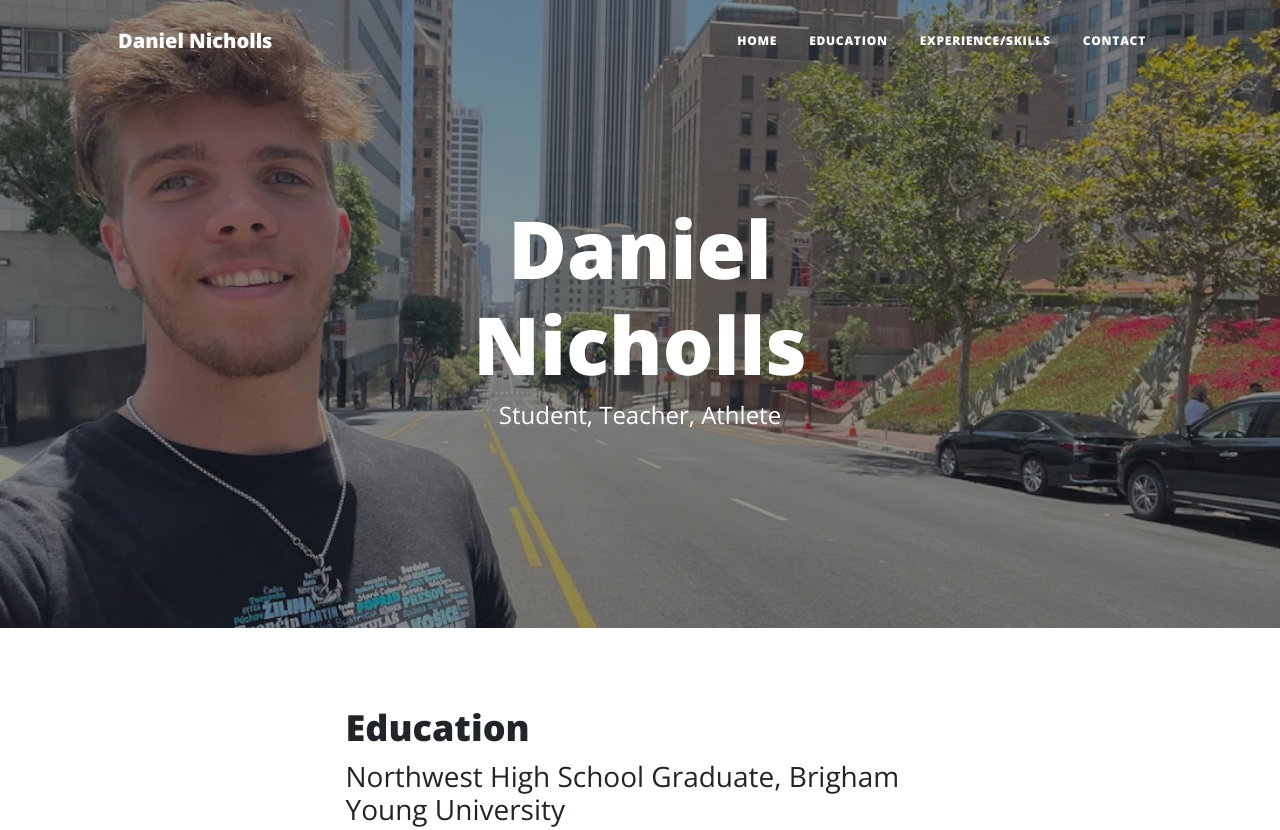
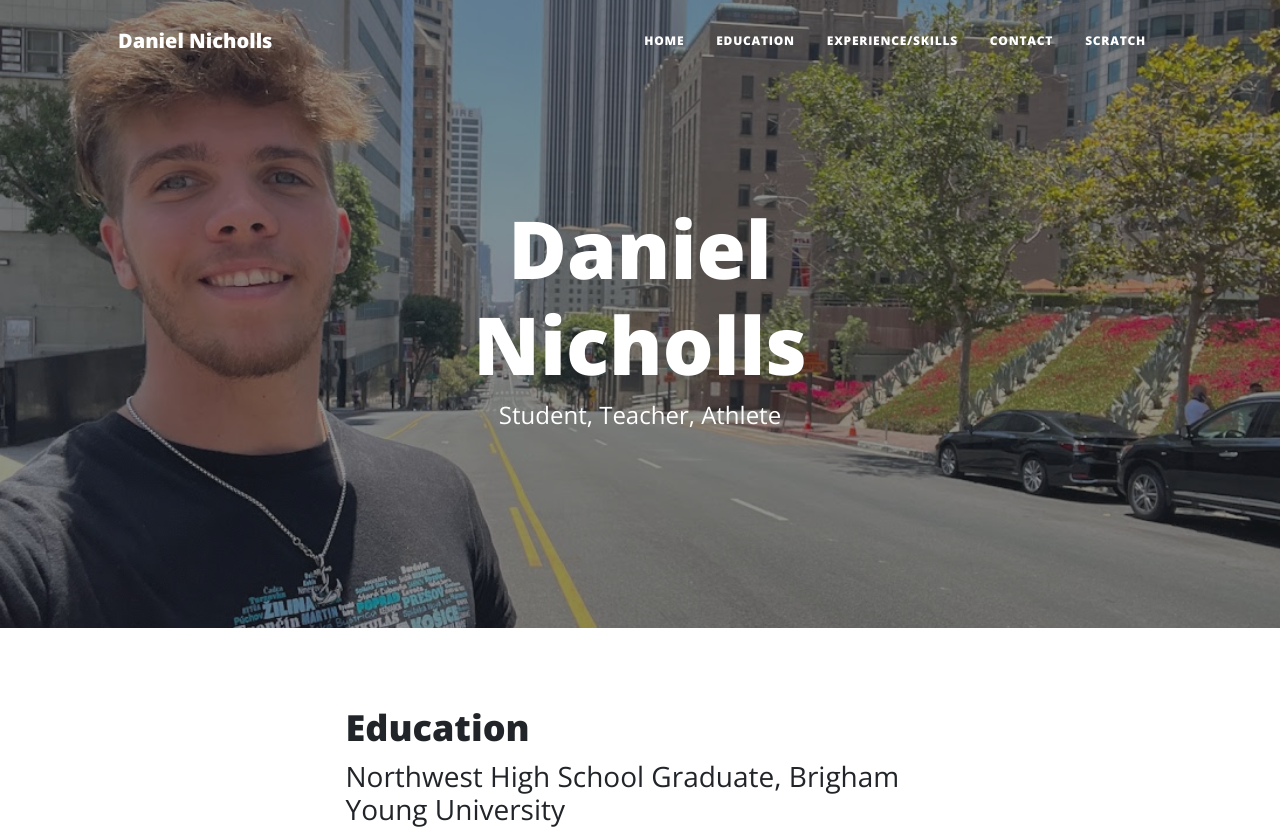
Before and after one commit to deo-nicholls/IS201Final, a plain HTML site: page index.html in a window 1280 px wide. Shown: the top 830 px of the page. Drawn offline with nearby package versions, Linux system fonts and the light colour scheme.

Commit message:
Add files via upload

```diff
--- a/index.html
+++ b/index.html
@@ -30,6 +30,8 @@
                         <li class="nav-item"><a class="nav-link px-lg-3 py-3 py-lg-4" href="Education.html">Education</a></li>
                         <li class="nav-item"><a class="nav-link px-lg-3 py-3 py-lg-4" href="ExperienceSkills.html">Experience/Skills</a></li>
                         <li class="nav-item"><a class="nav-link px-lg-3 py-3 py-lg-4" href="contact.html">Contact</a></li>
+                        <li class="nav-item"><a class="nav-link px-lg-3 py-3 py-lg-4" href="Scratch.html">Scratch</a></li>
+
                     </ul>
                 </div>
             </div>
```
